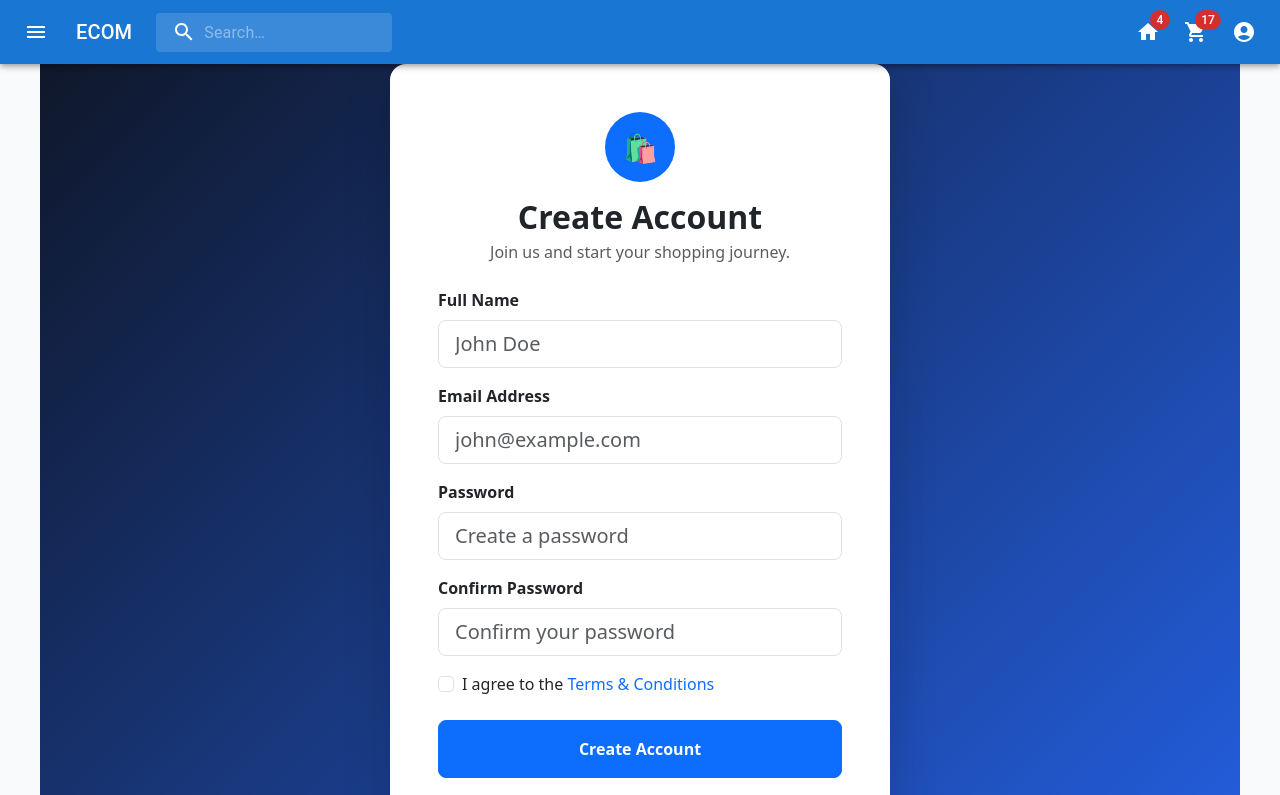
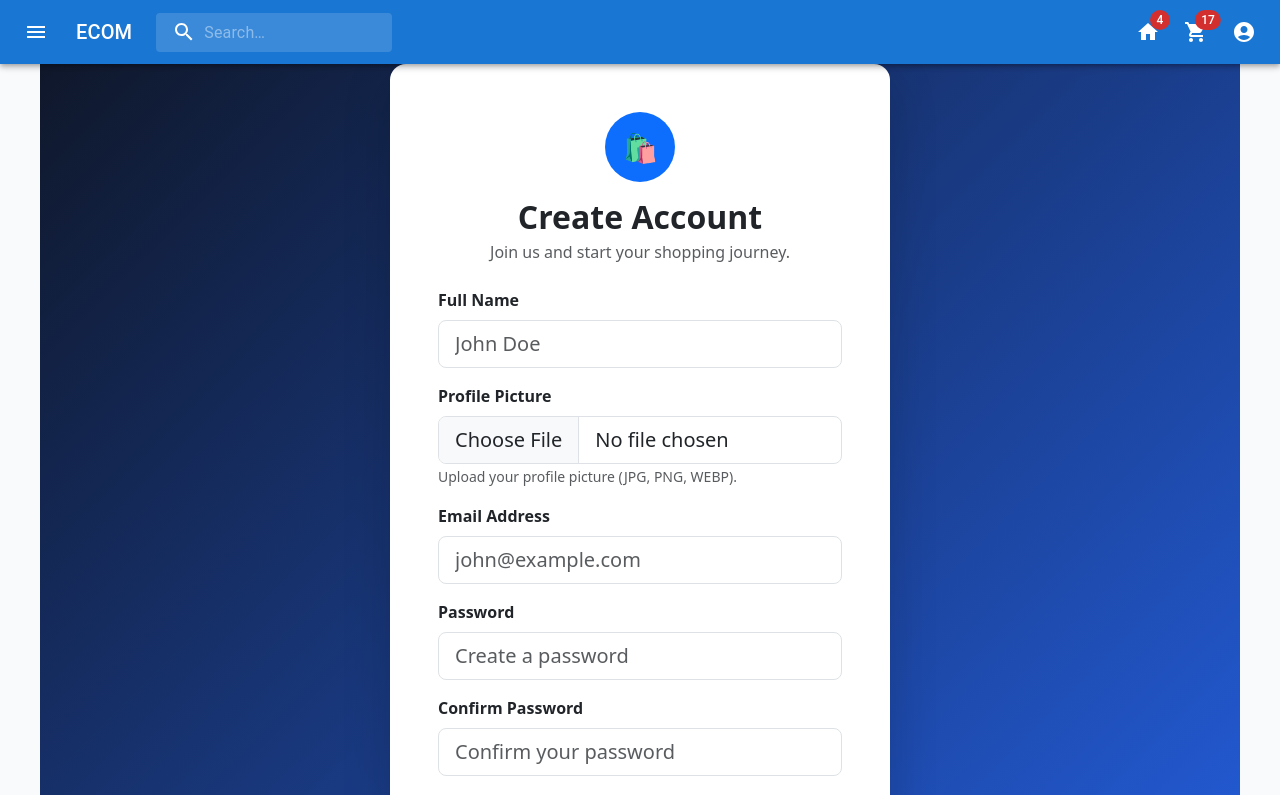
Before and after one commit to Elfetnimourad/Mini-Ecom-client, a React (Create React App) app: page /register in a window 1280 px wide. Shown: the top 795 px of the page. Built offline with nearby package versions, Linux system fonts and the light colour scheme.

Commit message:
logic for the search bar in the home page

```diff
--- a/src/pages/user/Home.jsx
+++ b/src/pages/user/Home.jsx
@@ -15,6 +15,8 @@ import { useCart } from '../../context/Context';
 export default function Home(){
   const {addCart,handleAddToCart} = useCart();
       const [anchorEl, setAnchorEl] = useState(null);
+      const [searchProduct, setSearchProduct] = useState([...itemData]);
+
       let navigate = useNavigate();
   const open = Boolean(anchorEl);
   const handleClick = (event) => {
@@ -23,44 +25,24 @@ export default function Home(){
   const handleClose = () => {
     setAnchorEl(null);
   };
-  // const [addCart,setAddCart] = useState([]);
-  // let [quantityItem,setQuantityItem] = useState(1)
-  // const { id } = useParams();
-//  const handleAddToCart = (item) => {
-//   console.log("HHHH")
-//   const product = addCart.find((p) => p.id === item.id);
+  const searchProductHandler = (e)=>{
+    const value = e.target.value;
 
-//   if (product) {
-//     setAddCart((prevCart) =>
-//       prevCart.map((p) =>
-//         p.id === item.id
-//           ? {
-//               ...p,
-//               quantity: p.quantity + 1,
-//               total: (p.quantity + 1) * p.productPrice,
-//             }
-//           : p
-//       )
-//     );
-//   } else {
-//     const addedProduct = {
-//       id: item.id,
-//       productImg: item.img,
-//       productTitle: item.title,
-//       productPrice: item.price,
-//       quantity: 1,
-//       total: item.price,
-//     };
+  if (value.trim() === "") {
+    setSearchProduct(itemData); // Show all products
+    return;
+  }
 
-//     setAddCart((prevCart) => [...prevCart, addedProduct]);
-//   }
-//   console.log("addCart",addCart)
-// };
+  const filtered = itemData.filter((p) =>
+    p.title.toLowerCase().includes(value.toLowerCase())
+  );
 
+  setSearchProduct(filtered);
+  }
 return (
     <Box sx={{display:"flex",flexDirection:"column"}}>
         <Box sx={{display:"flex",flexDirection:"row",justifyContent:"space-between"}}>
-<input type="text" placeholder='Search ...' className='d-flex m-3 w-50 rounded border-primary'/>
+<input type="text" placeholder='Search ...' className='d-flex m-3 w-50 rounded border-primary' onChange={searchProductHandler}/>
   <div>
       <Button
         id="demo-positioned-button"
@@ -108,7 +90,7 @@ return (
   cols={3}
   gap={24}
 >
-  {itemData.map((item) => (
+  {searchProduct.map((item) => (
     <ImageListItem
       key={item.img}
       sx={{
--- a/src/pages/user/SignUp.jsx
+++ b/src/pages/user/SignUp.jsx
@@ -1,6 +1,8 @@
-import React from "react";
+import React, { useState } from "react";
 
 export default function SignUp() {
+  const [profilePic, setProfilePic] = useState(null);
+console.log("profile",profilePic)
   return (
     <div
       className="d-flex justify-content-center align-items-center"
@@ -46,7 +48,23 @@ export default function SignUp() {
               placeholder="John Doe"
             />
           </div>
+{/* Profile Picture */}
+<div className="mb-3">
+  <label className="form-label fw-semibold">
+    Profile Picture
+  </label>
 
+  <input
+    type="file"
+    className="form-control form-control-lg"
+    accept="image/*"
+    onChange={(e)=>setProfilePic(e.target.files[0])}
+  />
+
+  <small className="text-muted">
+    Upload your profile picture (JPG, PNG, WEBP).
+  </small>
+</div>
           {/* Email */}
           <div className="mb-3">
             <label className="form-label fw-semibold">
@@ -109,6 +127,7 @@ export default function SignUp() {
           <button
             className="btn btn-primary w-100 py-3 fw-bold rounded-3"
             type="button"
+
           >
             Create Account
           </button>
```
